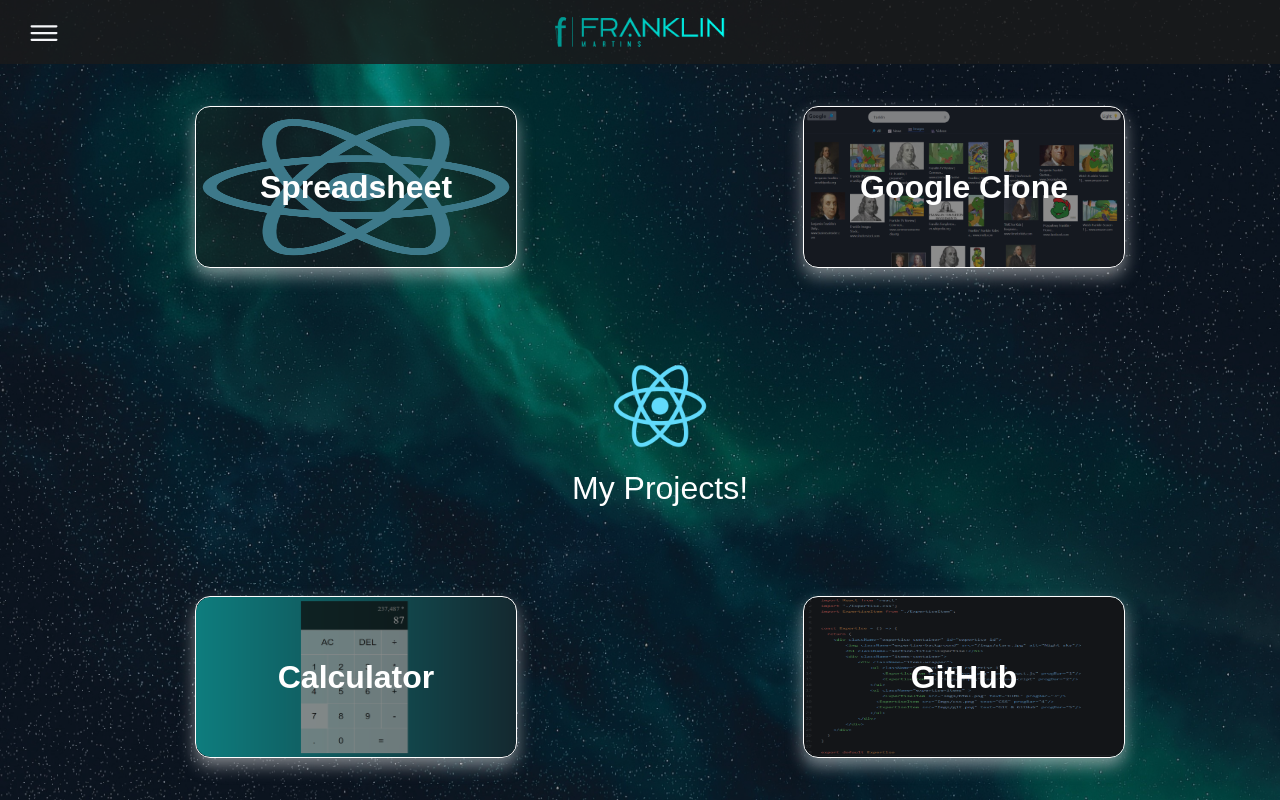
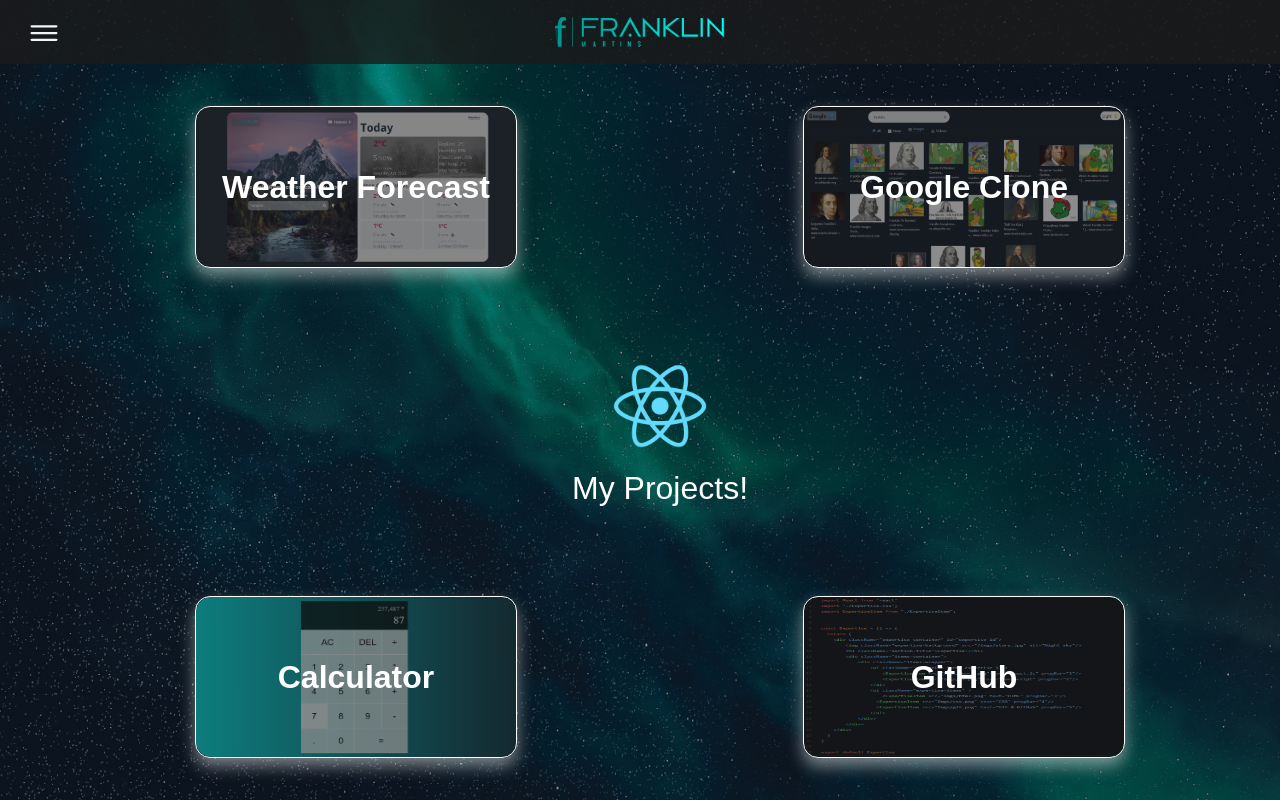
Before and after one commit to franklinsvm/franklins-page, a React (Create React App) app: page /portfolio in a window 1280 px wide. Built offline with nearby package versions, Linux system fonts and the light colour scheme.

Commit message:
Weather app update

```diff
--- a/src/Components/PortfolioPage.jsx
+++ b/src/Components/PortfolioPage.jsx
@@ -9,16 +9,16 @@
         <img className="portfolio-background" src="Imgs/aurora.jpg" alt="Northern Lights" />
         <div className="portfolio-wrapper">
             <ul className="portfolio-items portfolio-top" >
-                <PortfolioItem src="logo512.png" text="Spreadsheet" />
+                <PortfolioItem src="Imgs/weather-app.png" text="Weather Forecast" url="https://f-weather.herokuapp.com/" />
                 <PortfolioItem src="Imgs/google-clone.png" text="Google Clone" url="https://f-google-clone.herokuapp.com/search" />
             </ul>
             <ul className="portfolio-items portfolio-middle" >
-                {/* <PortfolioItem src="logo512.png" text="Travel Planner" /> */}
+                {/* <PortfolioItem src="logo512.png" text="Spreadsheet" /> */}
                 <div className="portfolio-center">
                     <img src="logo512.png" className="portfolio-img" alt="/" />
                     <span>My Projects!</span>
                 </div>
-                {/* <PortfolioItem src="logo512.png" text="Weather Forecast" /> */}
+                {/* <PortfolioItem src="logo512.png" text="Travel Planner" /> */}
             </ul>
             <ul className="portfolio-items portfolio-bottom" >
                 <PortfolioItem src="Imgs/calculator.png" text="Calculator" url="https://f-calculator.herokuapp.com/" />
```
Also changed, not shown: public/Imgs/weather-app.png (added).
